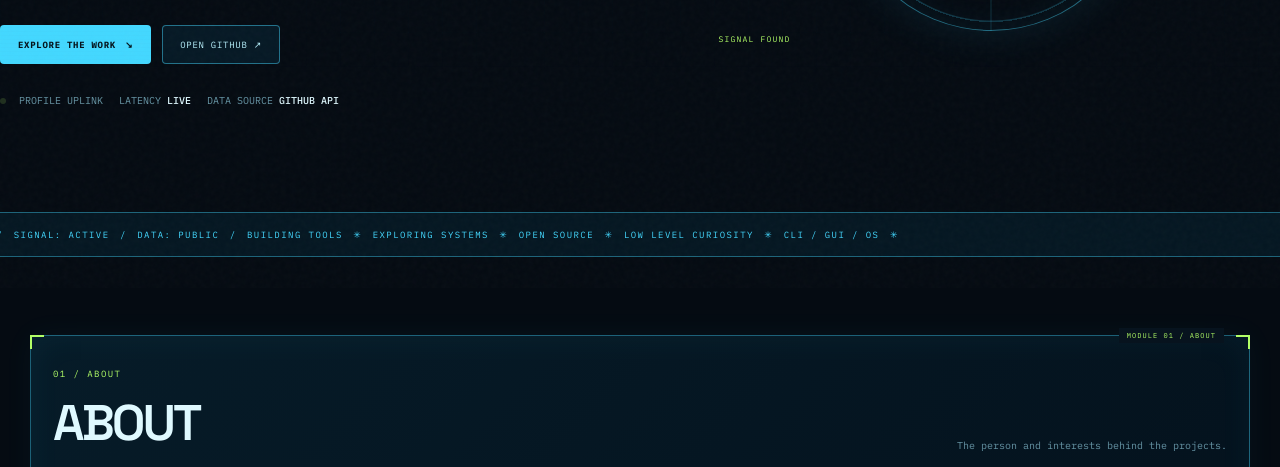
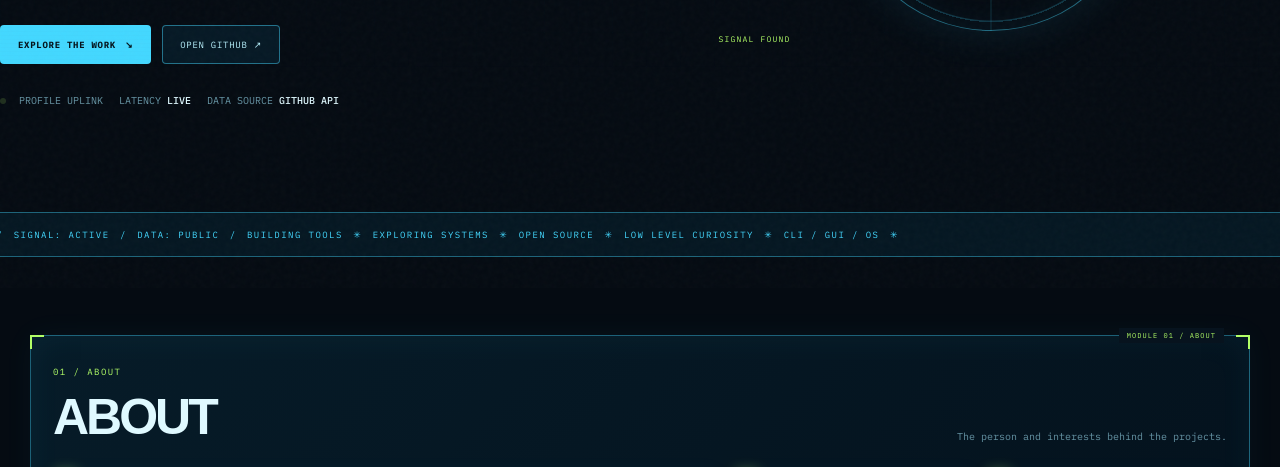
Before and after one commit to arc2898/arc2898, a plain HTML site: page index.html in a window 1280 px wide. Shown: the part 512-979 px from the top of the page. Drawn offline with nearby package versions, Linux system fonts and the light colour scheme; no server answers.

Commit message:
Load revised editorial and technical typefaces

```diff
--- a/index.html
+++ b/index.html
@@ -14,7 +14,7 @@
   <link rel="manifest" href="./site.webmanifest">
   <link rel="preconnect" href="https://fonts.googleapis.com">
   <link rel="preconnect" href="https://fonts.gstatic.com" crossorigin>
-  <link href="https://fonts.googleapis.com/css2?family=DM+Mono:wght@400;500&family=DM+Sans:wght@400;500;600;700;800;900&family=IBM+Plex+Mono:wght@400;500;600;700&family=Press+Start+2P&family=Space+Grotesk:wght@400;500;600;700&display=swap" rel="stylesheet">
+  <link href="https://fonts.googleapis.com/css2?family=IBM+Plex+Mono:wght@400;500;600;700&family=Instrument+Serif:ital@0;1&family=Manrope:wght@400;500;600;700;800&family=Press+Start+2P&family=Space+Mono:wght@400;700&display=swap" rel="stylesheet">
   <link rel="stylesheet" href="./styles.css">
   <link rel="stylesheet" href="./theme-details.css">
   <title>arc2898 — Independent developer</title>
```
